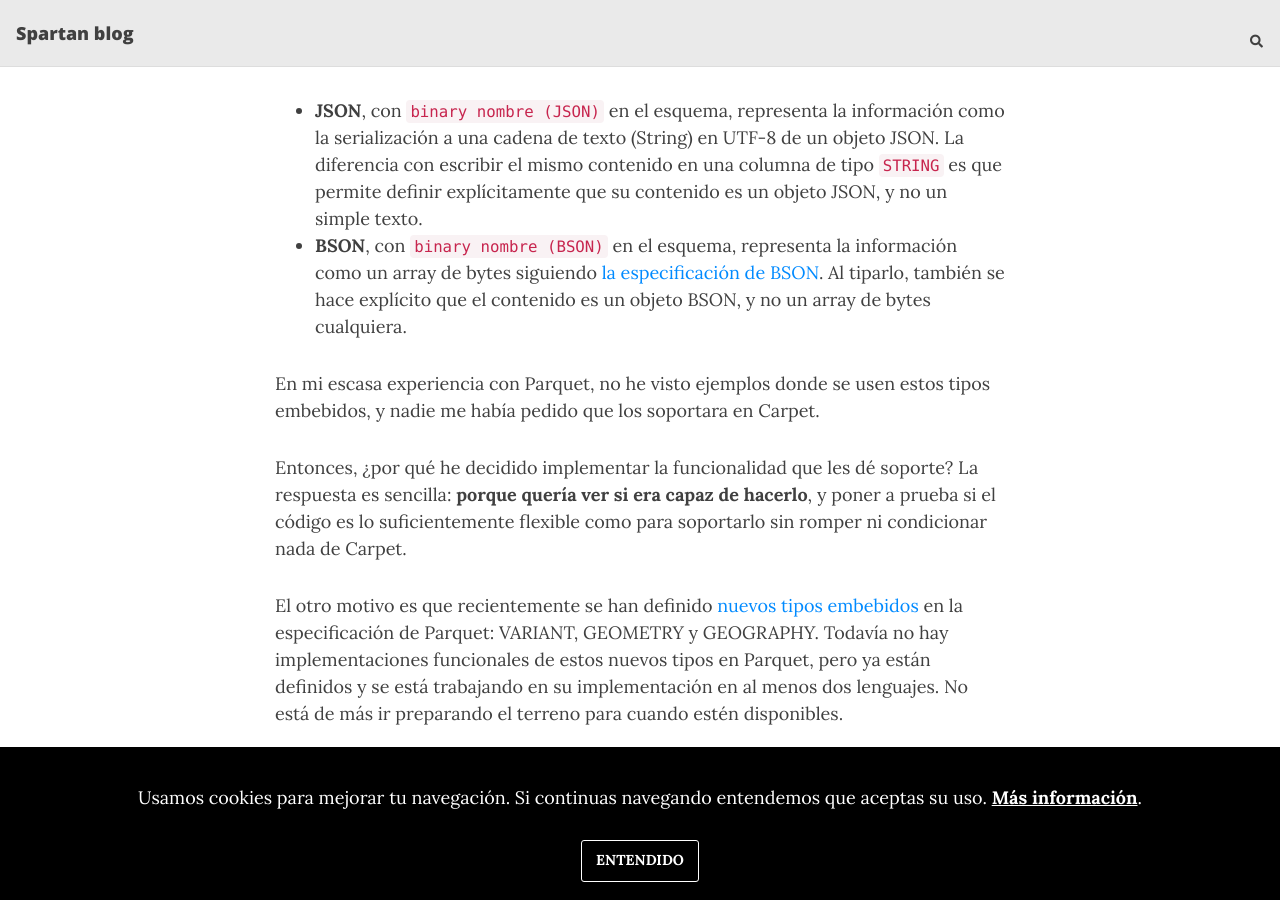
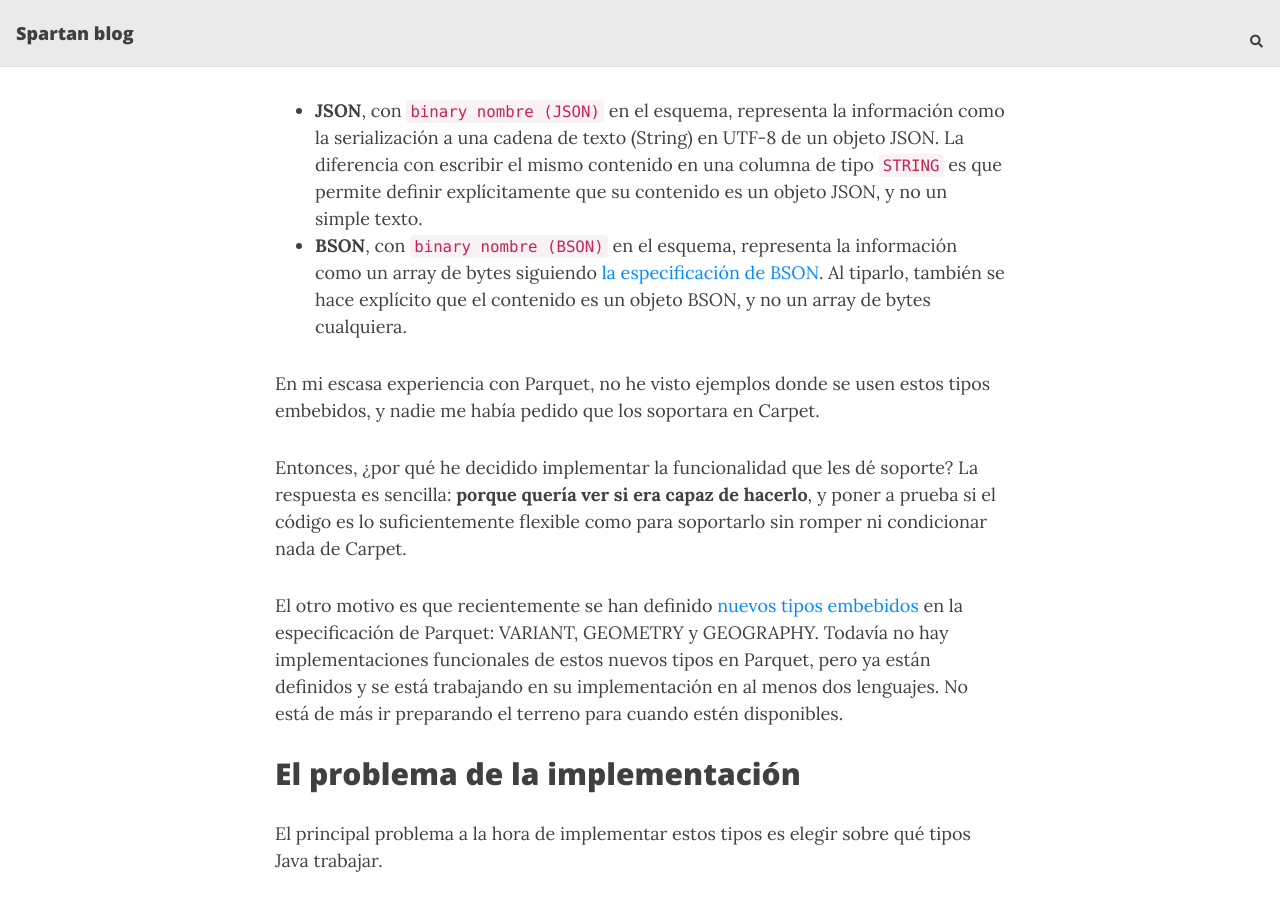
Before and after one commit to jerolba/jerolba.github.io, a Jekyll site: the page built from _posts/2025-05-11-la-funcionalidad-de-carpet-que-nadie-usara.md, in a window 1280 px wide and 900 px high, scrolled down 487 px. Built offline with Jekyll 4.4.1, drawn with Linux system fonts in a browser that asks for light colours; nearby versions of some CDN libraries; comment, search, counter and statistics services are not loaded; part of the change alters nothing that is shown.

```diff
--- a/_config.yml
+++ b/_config.yml
@@ -161,7 +161,7 @@ footer-hover-col: "#0085A1"
 #################################
 
 # Fill in your Google Analytics tag ID (or "Measurement ID") to track your website usage
-gtag: "G-N23TC209PM"
+#gtag: "G-N23TC209PM"
 
 
 # Fill in your Cloudflare Analytics beacon token to track your website using Cloudflare Analytics
--- a/_includes/footer.html
+++ b/_includes/footer.html
@@ -48,4 +48,4 @@
     </div>
   </div>
 </footer>
-{% include cookies.html %}
+{%- comment -%}{% include cookies.html %}{%- endcomment -%}
--- a/_includes/head.html
+++ b/_includes/head.html
@@ -54,6 +54,8 @@
   {% include gtm_head.html %}
   {% include google_analytics.html %}
   {% include cloudflare_analytics.html %}
+
+  <script defer src="https://cdn.overtracking.com/t/tVi3j3s5qfL0ZHTHZ/"></script>
 
   {% if layout.common-ext-css %}
     {% for css in layout.common-ext-css %}
--- a/_posts/2025-05-11-la-funcionalidad-de-carpet-que-nadie-usara.md
+++ b/_posts/2025-05-11-la-funcionalidad-de-carpet-que-nadie-usara.md
@@ -7,7 +7,7 @@ tags:
 excerpt_separator: <!--more-->
 ---
 
-Esta semana he publicado una nueva versión de [Carpet](https://github.com/jerolba/parquet-carpet), la librería de Java para trabajar con ficheros Parquet. En esta versión he añadido una funcionalidad que  creo que nunca nadie va a usar: **la capacidad de leer y escribir columnas de tipo BSON**.
+Esta semana he publicado una nueva versión de [Carpet](https://github.com/jerolba/parquet-carpet), la librería de Java para trabajar con ficheros Parquet. En esta versión he añadido una funcionalidad que creo que nunca nadie va a usar: **la capacidad de leer y escribir columnas de tipo BSON**.
 
 <!--more-->
 
```
